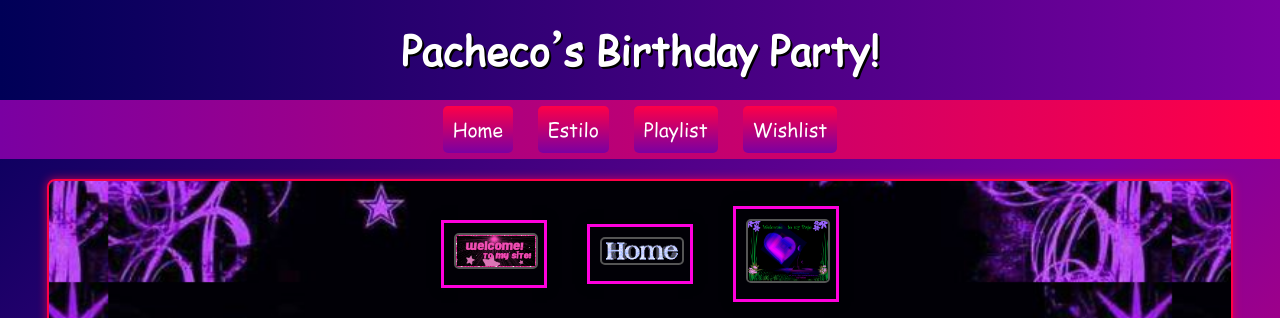
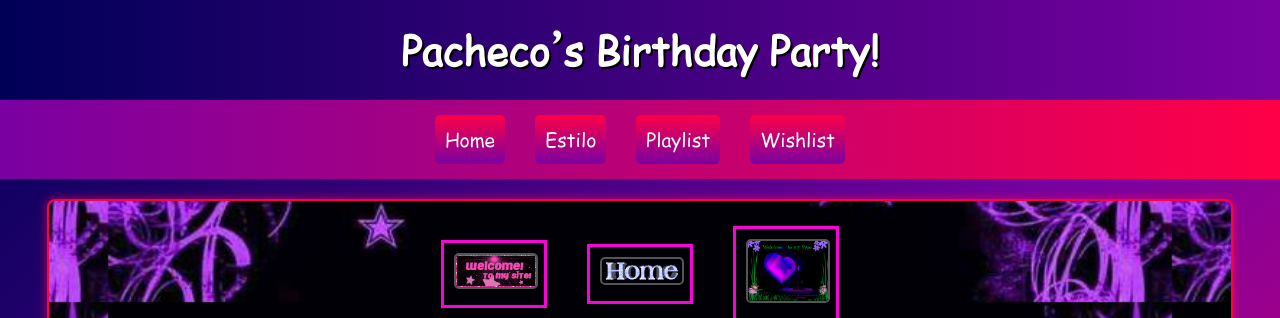
Before and after one commit to vitaonovais/GPachecoWebsite, a website: page public/index.html in a window 1280 px wide. Shown: the top 318 px of the page. Drawn offline with Linux system fonts and the light colour scheme.

Commit message:
index.html

```diff
--- a/public/index.html
+++ b/public/index.html
@@ -27,6 +27,9 @@
     }
 
     nav {
+        display: flex; /* Ensures buttons are in a horizontal row */
+        justify-content: center; /* Center the tabs horizontally */
+        gap: 10px; /* Adds space between the buttons */
         background: linear-gradient(90deg, #7A00A2, #FF0047); /* Gradient across the navigation */
         padding: 15px;
         text-align: center;
```
